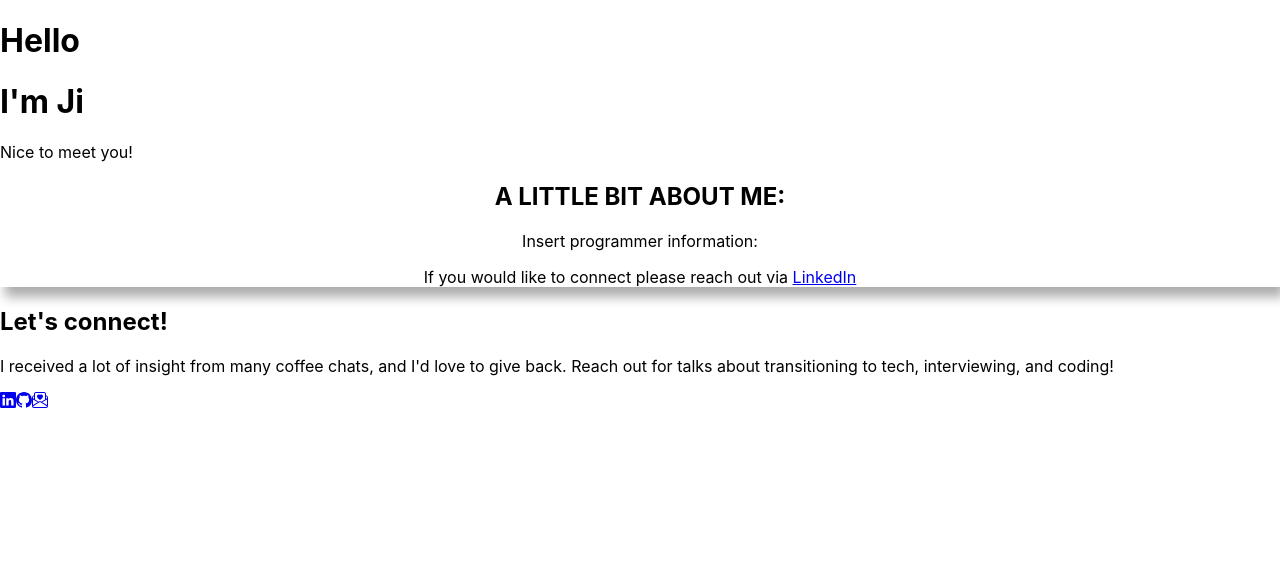
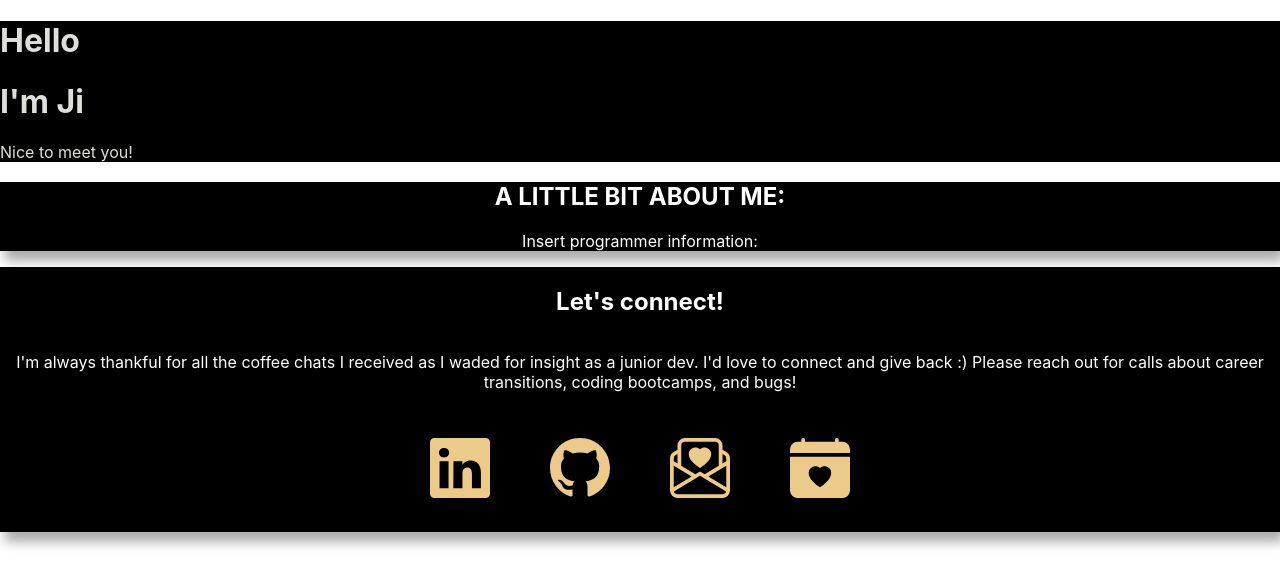
Before and after one commit to typingtrex/typingtrex.github.io, a React (Create React App) app: page / in a window 1280 px wide. Shown: the top 586 px of the page. Built offline with nearby package versions, Linux system fonts and the light colour scheme.

Commit message:
added links for contact, changed background to black

```diff
--- a/src/components/AboutMe.js
+++ b/src/components/AboutMe.js
@@ -47,10 +47,10 @@ function AboutMe() {
         life. Currently I am focusing on my solo projects while devling deeper
         into new technologies.
       </p> */}
-      <p>
+      {/* <p>
         If you would like to connect please reach out via{' '}
         <a href="https://www.linkedin.com/in/ji-young-kim/">LinkedIn</a>
-      </p>
+      </p> */}
     </div>
   );
 }
--- a/src/components/Contact.js
+++ b/src/components/Contact.js
@@ -1,14 +1,22 @@
 import React from 'react';
-import { Linkedin, Github, EnvelopePaperHeart } from 'react-bootstrap-icons';
+import {
+  Linkedin,
+  Github,
+  EnvelopePaperHeart,
+  CalendarHeartFill,
+} from 'react-bootstrap-icons';
+import '../styles/contact.css';
+import { HeartFill } from 'react-bootstrap-icons';
 
 export function Contact() {
   return (
-    <div classname="container">
+    <div className="contactContainer">
       <h2>Let's connect!</h2>
       <p>
-        I received a lot of insight from many coffee chats, and I'd love to give
-        back. Reach out for talks about transitioning to tech, interviewing, and
-        coding!
+        I'm always thankful for all the coffee chats I received as I waded for
+        insight as a junior dev. I'd love to connect and give back :) Please
+        reach out for calls about career transitions, coding bootcamps, and
+        bugs!
       </p>
       <div className="iconContainer">
         <a href={'https://www.linkedin.com/in/ji-young-kim/'}>
@@ -23,6 +31,9 @@ export function Contact() {
         <a href={'mailto: jiyoung.kimmy@gmail.com'}>
           <EnvelopePaperHeart className="icon" />
         </a>
+        <a href={'https://calendly.com/jiyoung-kimmy/30min'}>
+          <CalendarHeartFill className="icon" />
+        </a>
       </div>
     </div>
   );
--- a/src/components/Welcome.js
+++ b/src/components/Welcome.js
@@ -1,3 +1,5 @@
+import '../styles/welcome.css';
+
 function Welcome() {
   return (
     <div className="welcomecontainer">
--- a/src/styles/about.css
+++ b/src/styles/about.css
@@ -1,6 +1,8 @@
 .aboutme {
   text-align: center;
   box-shadow: 5.4px 10.7px 10.7px hsl(0deg 0% 0% / 0.33);
+  background-color: black;
+  color: white;
 }
 
 @media screen and (max-width: 600px) {
--- /dev/null
+++ b/src/styles/contact.css
@@ -0,0 +1,23 @@
+.contactContainer {
+  display: flex;
+  text-align: center;
+  flex-wrap: wrap;
+  justify-content: center;
+  box-shadow: 5.4px 10.7px 10.7px hsl(0deg 0% 0% / 0.33);
+  background-color: black;
+  color: white;
+}
+
+.iconContainer {
+  background-color: black;
+}
+
+.icon {
+  color: #eccb8a;
+  padding: 0.5em;
+  font-size: 60px;
+}
+
+.icon:hover {
+  color: #f6a606;
+}
--- a/src/styles/welcome.css
+++ b/src/styles/welcome.css
@@ -0,0 +1,4 @@
+.welcomecontainer {
+  background-color: black;
+  color: rgb(223, 223, 217);
+}
```
